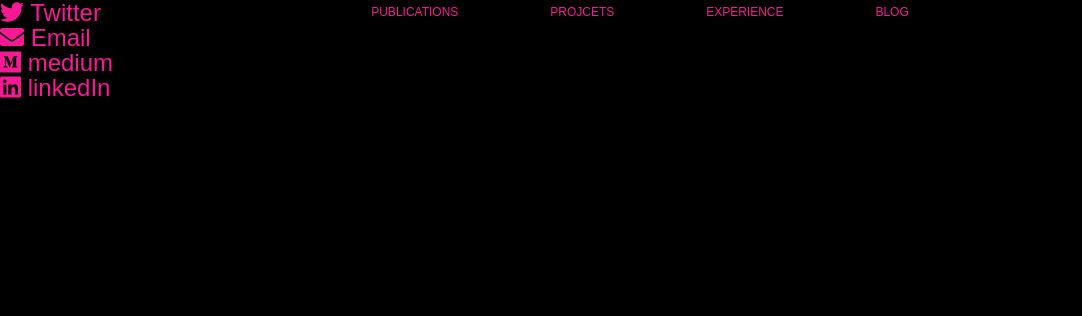
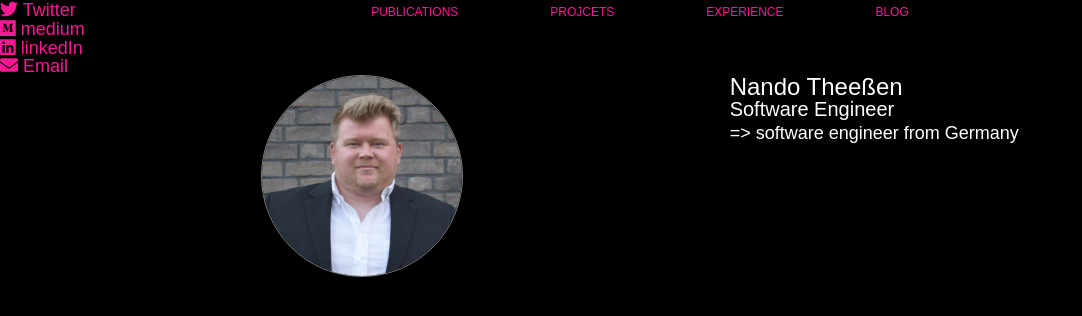
Before and after one commit to NandoTheessen/Resume-Page, a React (Create React App) app: page / in a window 1280 px wide. Shown: the top 316 px of the page, without its empty margins (0-1082 px from the left). Built offline with nearby package versions, Linux system fonts and the light colour scheme.

Commit message:
feat() included main container + picture

```diff
--- a/src/App.js
+++ b/src/App.js
@@ -3,6 +3,7 @@ import Header from './components/Header';
 import { Route } from 'react-router-dom';
 import Social from './components/Social';
 import styled from '@emotion/styled';
+import Main from './components/Main';
 
 class App extends Component {
   render() {
@@ -10,6 +11,8 @@ class App extends Component {
       <AppContainer className="app">
         <Route path="/" component={Header} />
         <Social />
+        <Main path="/" />
+
         {/*         <Route exact path="/" component={Content} />
         <Route path="/" component={Footer} /> */}
       </AppContainer>
--- a/src/components/Main.js
+++ b/src/components/Main.js
@@ -1,5 +1,46 @@
 import React from 'react';
+import styled from '@emotion/styled';
+const face = require('../pics/download.png');
 
 export default function main(props) {
-  return <div />;
+  return (
+    <MainContainer>
+      <Image
+        // eslint-disable-next-line
+        src={face}
+        alt="Nando Theeßen"
+      />
+      <div>
+        <h2>Nando Theeßen</h2>
+        <h6>Software Engineer</h6>
+        <p></p>
+        <p>=> software engineer from Germany</p>
+      </div>
+    </MainContainer>
+  );
 }
+
+const Image = styled('img')`
+  border-radius: 100%;
+  width: 200px;
+  height: 200px;
+  border: 1px solid grey;
+`;
+
+const MainContainer = styled('div')`
+  margin: auto;
+  color: white;
+  display: flex;
+  width: 80vw;
+  justify-content: space-around;
+  h2 {
+    font-size: 24px;
+  }
+  h6 {
+    font-size: 20px;
+  }
+  p {
+    margin-top: 5px;
+    font-size: 18px;
+  }
+`;
--- a/src/components/Social.js
+++ b/src/components/Social.js
@@ -36,11 +36,7 @@ const data = [
     url: 'https://twitter.com/NandoTCodes',
     logo: faTwitter
   },
-  {
-    name: 'Email',
-    url: 'mailto:Nando.Theessen@gmail.com',
-    logo: faEnvelope
-  },
+
   {
     name: 'medium',
     url: 'https://medium.com/@nando.theessen',
@@ -50,6 +46,11 @@ const data = [
     name: 'linkedIn',
     url: 'https://www.linkedin.com/in/nandotheessen/?locale=en_US',
     logo: faLinkedin
+  },
+  {
+    name: 'Email',
+    url: 'mailto:Nando.Theessen@gmail.com',
+    logo: faEnvelope
   }
 ];
 
@@ -62,6 +63,7 @@ const Social = styled('div')`
   }
   display: flex;
   flex-direction: column;
+  font-size: 18px;
 `;
 
 const Heading = styled('span')``;
```
